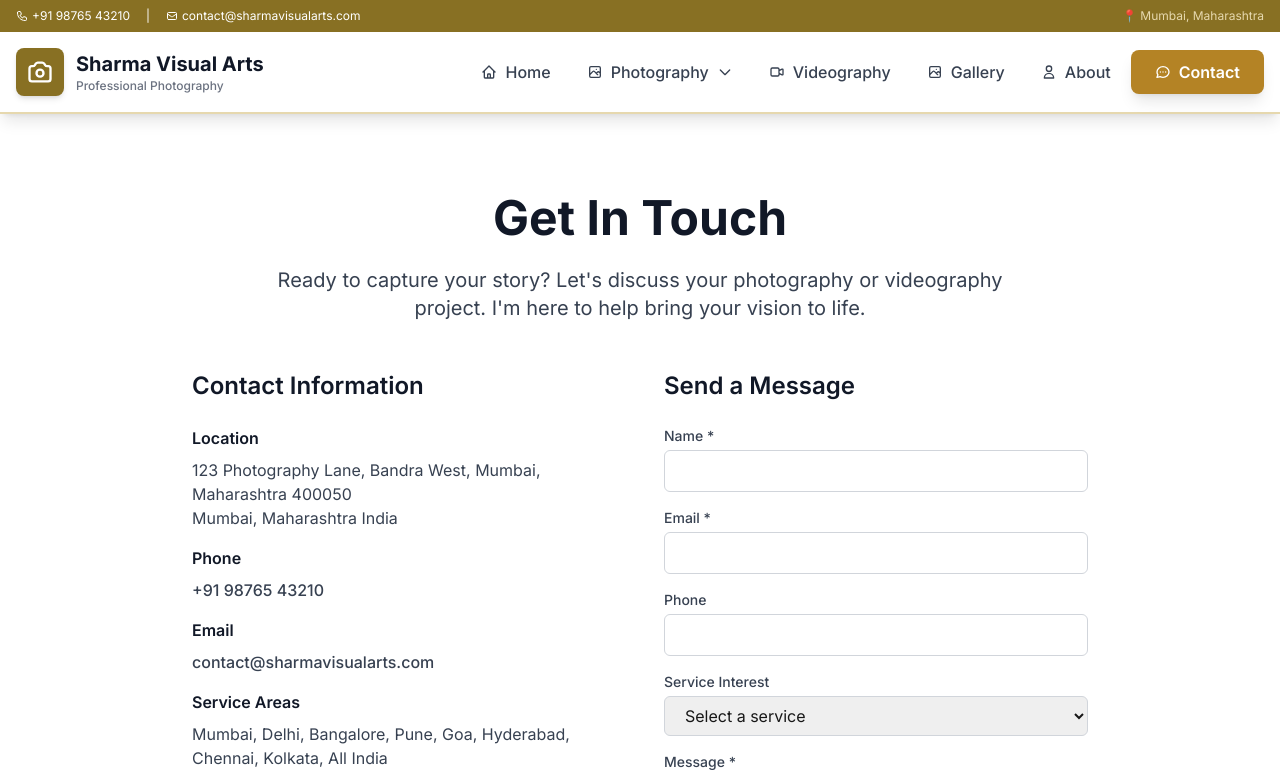
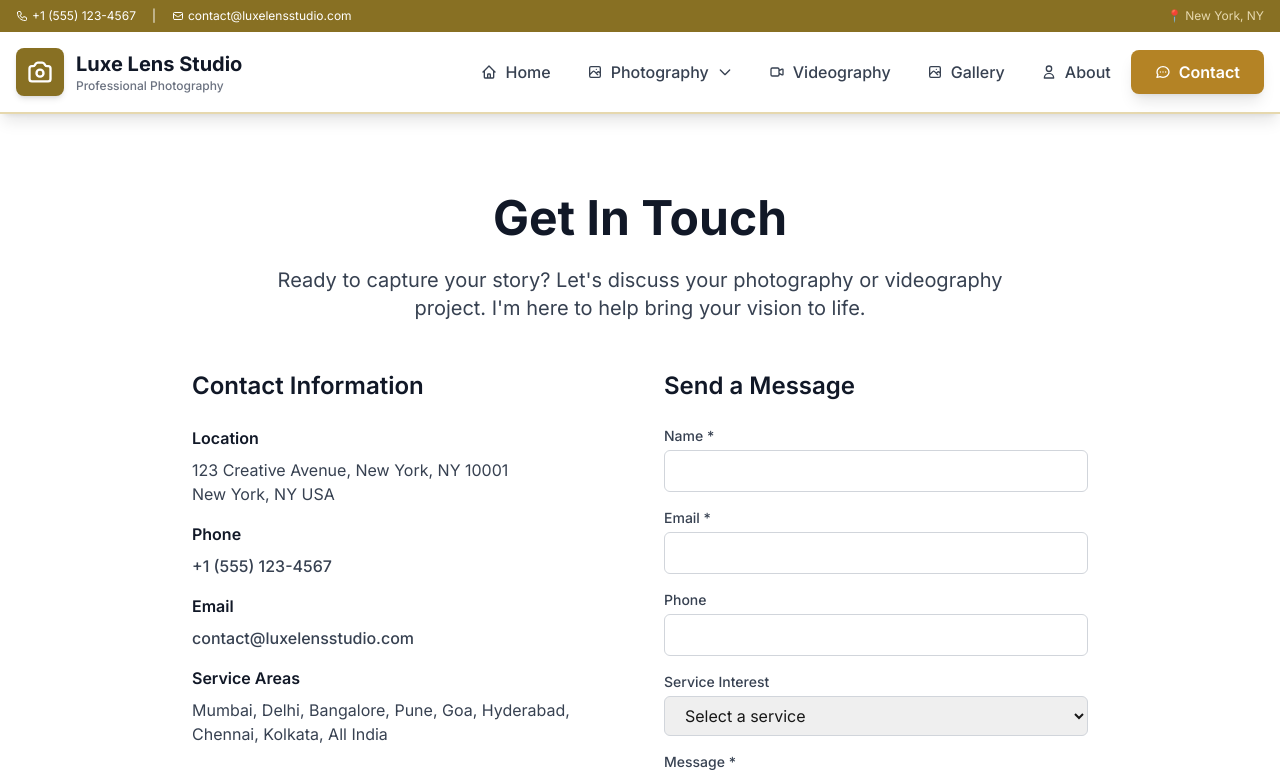
Before and after one commit to premkishor-ds/catlog, a Next.js app: page /contact in a window 1280 px wide. Shown: the top 774 px of the page. Built offline with nearby package versions, Linux system fonts and the light colour scheme.

Commit message:
update structure

```diff
--- a/app/about/page.tsx
+++ b/app/about/page.tsx
@@ -3,7 +3,7 @@ import Image from 'next/image'
 import siteData from '@/data/site.json'
 import BenefitsSection from '@/components/BenefitsSection'
 import TestimonialsSection from '@/components/TestimonialsSection'
-import CTASection from '@/components/CTASection'
+
 
 export const metadata: Metadata = {
   title: `About ${siteData.photographer.name} | Professional Photographer & Videographer in ${siteData.photographer.location.city}`,
@@ -161,7 +161,7 @@ export default function AboutPage() {
 
           <TestimonialsSection />
 
-          <CTASection />
+
         </div>
       </article>
     </>
--- a/app/gallery/page.tsx
+++ b/app/gallery/page.tsx
@@ -1,6 +1,5 @@
 import type { Metadata } from 'next'
 import GalleryFilter from '@/components/GalleryFilter'
-import CTASection from '@/components/CTASection'
 import siteData from '@/data/site.json'
 
 export const metadata: Metadata = {
@@ -40,7 +39,6 @@ export default function GalleryPage() {
 
         <GalleryFilter />
       </div>
-      <CTASection />
     </article>
   )
 }
--- a/app/page.tsx
+++ b/app/page.tsx
@@ -6,7 +6,7 @@ import BenefitsSection from '@/components/BenefitsSection'
 import PhotographyPortfolio from '@/components/PhotographyPortfolio'
 import VideographyPortfolio from '@/components/VideographyPortfolio'
 import TestimonialsSection from '@/components/TestimonialsSection'
-import CTASection from '@/components/CTASection'
+
 
 export const metadata: Metadata = {
   title: `${siteData.photographer.businessName} | Professional Photography & Videography Services`,
@@ -39,7 +39,6 @@ export default function Home() {
       <PhotographyPortfolio />
       <VideographyPortfolio />
       <TestimonialsSection />
-      <CTASection />
     </>
   )
 }
--- a/app/videography/page.tsx
+++ b/app/videography/page.tsx
@@ -1,7 +1,6 @@
 import type { Metadata } from 'next'
 import VideoGrid from '@/components/VideoGrid'
-import CTASection from '@/components/CTASection'
-import TestimonialsSection from '@/components/TestimonialsSection'
+
 import siteData from '@/data/site.json'
 import videosData from '@/data/videos.json'
 
@@ -73,7 +72,7 @@ export default function VideographyPage() {
             <VideoGrid videos={videosData.videos} />
           </section>
 
-          <TestimonialsSection />
+
 
           <section className="mt-16 bg-gray-50 rounded-lg p-8">
             <h2 className="text-2xl font-semibold mb-4 text-gray-900">
@@ -133,7 +132,7 @@ export default function VideographyPage() {
             </div>
           </section>
         </div>
-        <CTASection />
+
       </article>
     </>
   )
--- a/components/CTASection.tsx
+++ /dev/null
@@ -1,35 +0,0 @@
-import Link from 'next/link'
-import siteData from '@/data/site.json'
-
-export default function CTASection() {
-  return (
-    <section className="bg-primary-700 py-20">
-      <div className="container mx-auto px-4">
-        <div className="max-w-3xl mx-auto text-center">
-          <h2 className="text-3xl md:text-5xl font-bold text-white mb-6">
-            Ready to Capture Your Story?
-          </h2>
-          <p className="text-xl text-white/90 mb-8 leading-relaxed">
-            Let&apos;s create something beautiful together. Book your photography or videography session today.
-          </p>
-          <Link
-            href="/contact"
-            className="inline-block bg-cta-500 text-white px-10 py-5 rounded-lg text-lg font-semibold hover:bg-cta-600 transition-colors shadow-xl hover:shadow-2xl min-h-[44px]"
-          >
-            Get Started Now
-          </Link>
-          <p className="text-white/80 text-sm mt-6">
-            📞 Call us at{' '}
-            <a href={`tel:${siteData.photographer.location.phone}`} className="underline hover:text-white">
-              {siteData.photographer.location.phone}
-            </a>
-            {' '}or{' '}
-            <a href={`mailto:${siteData.photographer.location.email}`} className="underline hover:text-white">
-              email us
-            </a>
-          </p>
-        </div>
-      </div>
-    </section>
-  )
-}
--- a/components/PhotographyPortfolio.tsx
+++ b/components/PhotographyPortfolio.tsx
@@ -29,7 +29,7 @@ export default function PhotographyPortfolio() {
         </div>
       </div>
 
-      <div className="w-full">
+      <div className="container mx-auto px-4">
         <div className="grid grid-cols-3 md:grid-cols-6 gap-1">
           {/* Repeat photos to ensure we fill the 6x4 grid (24 items) if needed */}
           {[...photosData.photos, ...photosData.photos].slice(0, 24).map((photo, index) => (
--- a/components/VideographyPortfolio.tsx
+++ b/components/VideographyPortfolio.tsx
@@ -31,7 +31,7 @@ export default function VideographyPortfolio() {
         </div>
       </div>
 
-      <div className="w-full">
+      <div className="container mx-auto px-4">
         <div className="grid grid-cols-2 md:grid-cols-4 gap-1">
           {/* Show 16 videos for 4x4 grid */}
           {[...videosData.videos, ...videosData.videos, ...videosData.videos].slice(0, 16).map((video, index) => (
--- a/data/site.json
+++ b/data/site.json
@@ -1,16 +1,16 @@
 {
   "photographer": {
-    "name": "Rahul Sharma",
-    "businessName": "Sharma Visual Arts",
+    "name": "Alex Morgan",
+    "businessName": "Luxe Lens Studio",
     "tagline": "Capturing Life's Most Precious Moments",
     "bio": "Award-winning professional photographer and cinematic videographer with over 10 years of experience. Specializing in weddings, travel, sports, and commercial photography. Based in Mumbai, serving clients across India and internationally.",
     "location": {
-      "city": "Mumbai",
-      "state": "Maharashtra",
-      "country": "India",
-      "address": "123 Photography Lane, Bandra West, Mumbai, Maharashtra 400050",
-      "phone": "+91 98765 43210",
-      "email": "contact@sharmavisualarts.com",
+      "city": "New York",
+      "state": "NY",
+      "country": "USA",
+      "address": "123 Creative Avenue, New York, NY 10001",
+      "phone": "+1 (555) 123-4567",
+      "email": "contact@luxelensstudio.com",
       "serviceAreas": [
         "Mumbai",
         "Delhi",
@@ -43,8 +43,8 @@
     "style": "My photography style blends documentary authenticity with artistic elegance. I capture genuine emotions and moments that tell your unique story. Whether it's a wedding, a travel adventure, or a commercial shoot, I bring a cinematic eye to every frame."
   },
   "seo": {
-    "defaultTitle": "Professional Photography & Videography Services | Sharma Visual Arts",
-    "defaultDescription": "Award-winning photographer and videographer specializing in weddings, travel, sports, events, portraits, and product photography. Serving Mumbai, Maharashtra and all across India.",
-    "keywords": "photographer Mumbai, videographer Mumbai, wedding photographer India, travel photography, sports photography, event photography, portrait photography, product photography, Mumbai photographer, Maharashtra photographer, Indian wedding photographer"
+    "defaultTitle": "Professional Photography & Videography Services | Luxe Lens Studio",
+    "defaultDescription": "Award-winning photographer and videographer specializing in weddings, travel, sports, events, portraits, and product photography.",
+    "keywords": "professional photographer, cinematic videographer, wedding photography, travel photography, sports photography, event photography, portrait photography, product photography"
   }
 }
```
